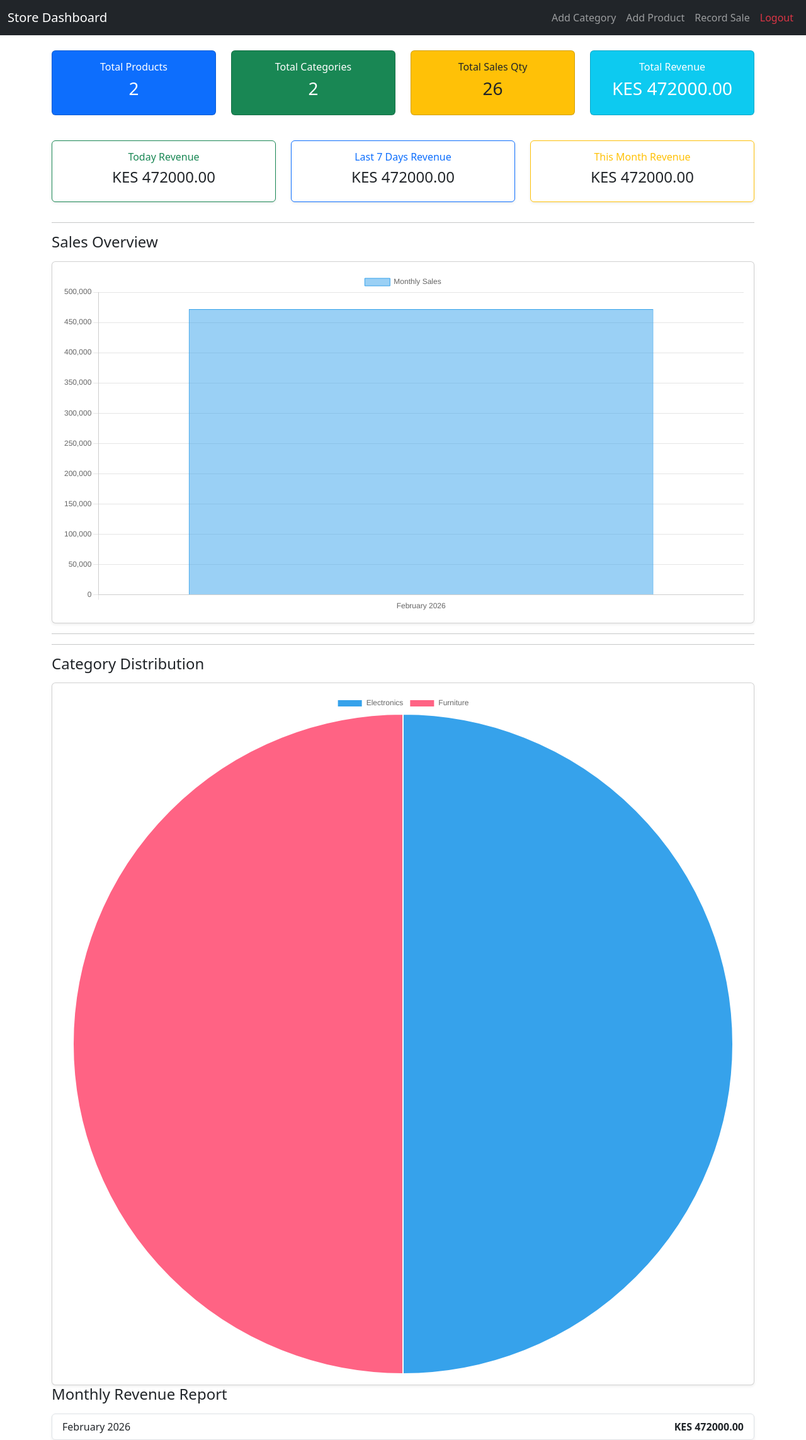
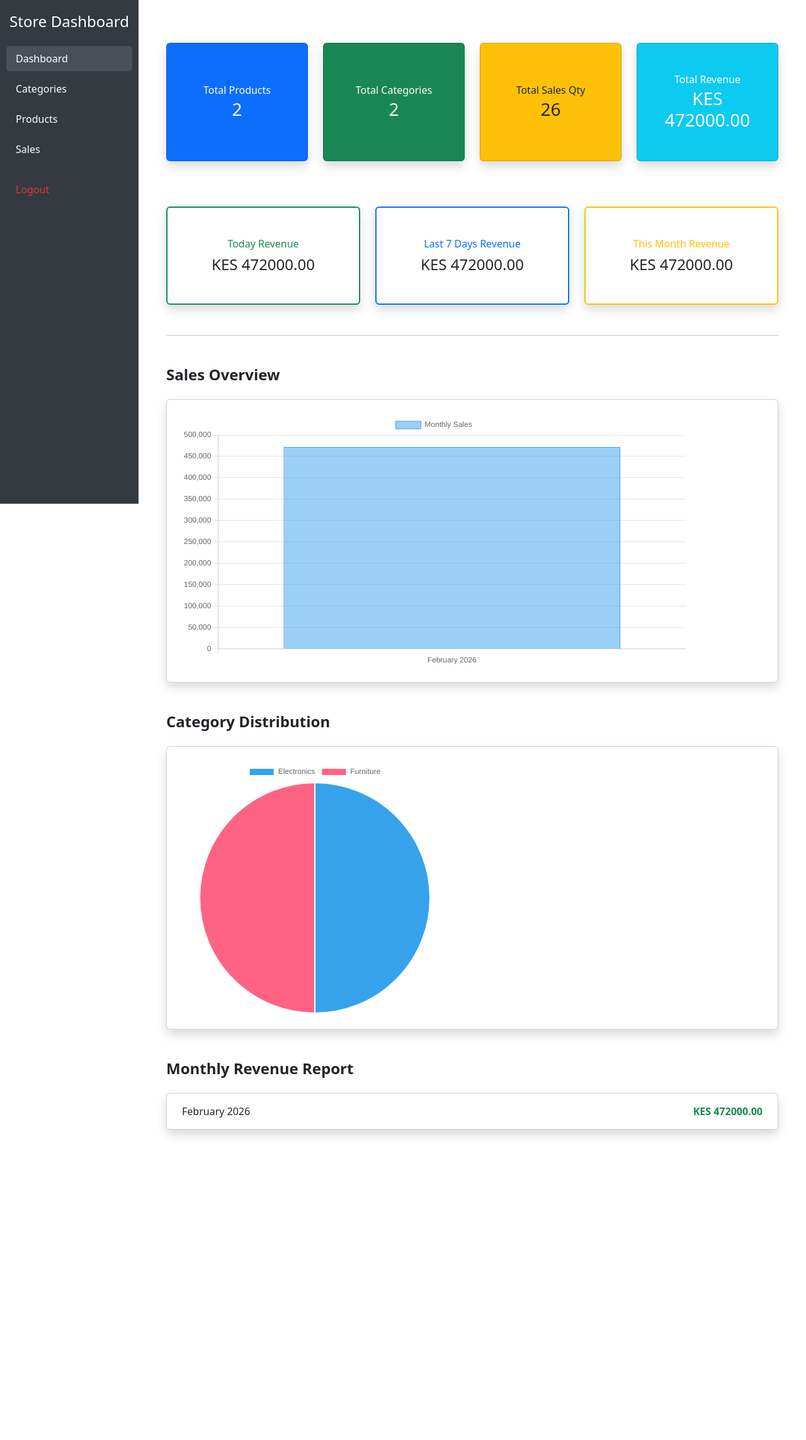
Before and after one commit to Blackscure/inventory, a Django app: page / in a window 1280 px wide. Shown: the whole page at 63% size. After the commit the page ends 1805 px from the top, so only its background shows below. Run offline with Django 5.2, Linux system fonts and the light colour scheme; a user stored in the database is signed in; data comes from the database, SQL or seed files in the repository; both versions use the stored data as it was after the commit.

Commit message:
crud created

```diff
--- a/store/templates/base.html
+++ b/store/templates/base.html
@@ -5,37 +5,87 @@
 
     <!-- Bootstrap CDN -->
     <link href="https://cdn.jsdelivr.net/npm/bootstrap@5.3.2/dist/css/bootstrap.min.css" rel="stylesheet">
+    <style>
+        body {
+            min-height: 100vh;
+            margin: 0;
+        }
+
+        /* Sidebar */
+        .sidebar {
+            width: 220px; /* fixed width */
+            min-height: 100vh;
+            background-color: #343a40;
+            color: white;
+            position: fixed; /* sidebar stays fixed */
+            top: 0;
+            left: 0;
+            padding: 20px 10px;
+        }
+
+        .sidebar a {
+            color: white;
+            text-decoration: none;
+            display: block;
+            padding: 8px 15px;
+            border-radius: 5px;
+        }
+
+        .sidebar a.active, .sidebar a:hover {
+            background-color: #495057;
+        }
+
+        /* Main content */
+        .content {
+            margin-left: 220px; /* same as sidebar width */
+            padding: 20px;
+            width: calc(100% - 220px);
+        }
+
+        @media(max-width: 768px){
+            .sidebar {
+                width: 100%;
+                position: relative;
+            }
+            .content {
+                margin-left: 0;
+                width: 100%;
+            }
+        }
+    </style>
 </head>
 
 <body>
 
-<nav class="navbar navbar-expand-lg navbar-dark bg-dark">
-    <div class="container-fluid">
-        <a class="navbar-brand" href="{% url 'dashboard' %}">Store Dashboard</a>
+<div class="d-flex">
 
-        <div class="collapse navbar-collapse">
-            <ul class="navbar-nav ms-auto">
-                {% if user.is_authenticated %}
-                    <li class="nav-item">
-                        <a class="nav-link" href="{% url 'add_category' %}">Add Category</a>
+    <!-- Sidebar -->
+    <div class="sidebar">
+        <h4 class="text-center mb-4">Store Dashboard</h4>
+        <ul class="nav flex-column">
+            <li class="nav-item mb-2">
+                <a class="nav-link {% if request.path == '/' %}active{% endif %}" href="{% url 'dashboard' %}">Dashboard</a>
             </li>
-                    <li class="nav-item">
-                        <a class="nav-link" href="{% url 'add_product' %}">Add Product</a>
+            <li class="nav-item mb-2">
+                <a class="nav-link {% if request.path == '/categories/' %}active{% endif %}" href="{% url 'category_list' %}">Categories</a>
             </li>
-                    <li class="nav-item">
-                        <a class="nav-link" href="{% url 'add_sale' %}">Record Sale</a>
+            <li class="nav-item mb-2">
+                <a class="nav-link {% if request.path == '/products/' %}active{% endif %}" href="{% url 'product_list' %}">Products</a>
             </li>
-                    <li class="nav-item">
+            <li class="nav-item mb-2">
+                <a class="nav-link {% if request.path == '/sales/' %}active{% endif %}" href="{% url 'sale_list' %}">Sales</a>
+            </li>
+            <li class="nav-item mt-3">
                 <a class="nav-link text-danger" href="{% url 'logout' %}">Logout</a>
             </li>
-                {% endif %}
         </ul>
     </div>
+
+    <!-- Main Content -->
+    <div class="content">
+        {% block content %}{% endblock %}
     </div>
-</nav>
 
-<div class="container mt-4">
-    {% block content %}{% endblock %}
 </div>
 
 <script src="https://cdn.jsdelivr.net/npm/chart.js"></script>
--- a/store/templates/dashboard.html
+++ b/store/templates/dashboard.html
@@ -1,118 +1,115 @@
 {% extends 'base.html' %}
 {% block content %}
+
+<div class="container-fluid px-0 px-md-2 px-lg-4">
 
     <!-- ===================== -->
     <!-- TOP SUMMARY CARDS -->
     <!-- ===================== -->
-<div class="row text-center">
-
-    <div class="col-md-3">
-        <div class="card bg-primary text-white mb-3">
-            <div class="card-body">
-                <h6>Total Products</h6>
-                <h3>{{ total_products }}</h3>
+    <div class="row text-center g-3 g-md-4 mt-3 mt-md-4">
+        <div class="col-6 col-md-3">
+            <div class="card bg-primary text-white shadow h-100">
+                <div class="card-body d-flex flex-column justify-content-center py-4 py-md-5">
+                    <h6 class="mb-1">Total Products</h6>
+                    <h3 class="mb-0">{{ total_products }}</h3>
                 </div>
             </div>
         </div>
-
-    <div class="col-md-3">
-        <div class="card bg-success text-white mb-3">
-            <div class="card-body">
-                <h6>Total Categories</h6>
-                <h3>{{ total_categories }}</h3>
+        <div class="col-6 col-md-3">
+            <div class="card bg-success text-white shadow h-100">
+                <div class="card-body d-flex flex-column justify-content-center py-4 py-md-5">
+                    <h6 class="mb-1">Total Categories</h6>
+                    <h3 class="mb-0">{{ total_categories }}</h3>
                 </div>
             </div>
         </div>
-
-    <div class="col-md-3">
-        <div class="card bg-warning text-dark mb-3">
-            <div class="card-body">
-                <h6>Total Sales Qty</h6>
-                <h3>{{ total_sales }}</h3>
+        <div class="col-6 col-md-3">
+            <div class="card bg-warning text-dark shadow h-100">
+                <div class="card-body d-flex flex-column justify-content-center py-4 py-md-5">
+                    <h6 class="mb-1">Total Sales Qty</h6>
+                    <h3 class="mb-0">{{ total_sales }}</h3>
                 </div>
             </div>
         </div>
-
-    <div class="col-md-3">
-        <div class="card bg-info text-white mb-3">
-            <div class="card-body">
-                <h6>Total Revenue</h6>
-                <h3>KES {{ total_revenue }}</h3>
+        <div class="col-6 col-md-3">
+            <div class="card bg-info text-white shadow h-100">
+                <div class="card-body d-flex flex-column justify-content-center py-4 py-md-5">
+                    <h6 class="mb-1">Total Revenue</h6>
+                    <h3 class="mb-0">KES {{ total_revenue }}</h3>
                 </div>
             </div>
         </div>
-
     </div>
 
     <!-- ===================== -->
     <!-- PERIOD REVENUE CARDS -->
     <!-- ===================== -->
-<div class="row text-center mt-4">
-
+    <div class="row text-center g-3 g-md-4 mt-4 mt-md-5">
         <div class="col-md-4">
-        <div class="card border-success mb-3 shadow-sm">
-            <div class="card-body">
-                <h6 class="text-success">Today Revenue</h6>
-                <h4>KES {{ today_revenue }}</h4>
+            <div class="card border-success border-2 shadow h-100">
+                <div class="card-body py-4 py-md-5">
+                    <h6 class="text-success mb-2">Today Revenue</h6>
+                    <h4 class="mb-0">KES {{ today_revenue|default:"0" }}</h4>
+                </div>
+            </div>
+        </div>
+        <div class="col-md-4">
+            <div class="card border-primary border-2 shadow h-100">
+                <div class="card-body py-4 py-md-5">
+                    <h6 class="text-primary mb-2">Last 7 Days Revenue</h6>
+                    <h4 class="mb-0">KES {{ weekly_revenue|default:"0" }}</h4>
+                </div>
+            </div>
+        </div>
+        <div class="col-md-4">
+            <div class="card border-warning border-2 shadow h-100">
+                <div class="card-body py-4 py-md-5">
+                    <h6 class="text-warning mb-2">This Month Revenue</h6>
+                    <h4 class="mb-0">KES {{ monthly_revenue|default:"0" }}</h4>
+                </div>
             </div>
         </div>
     </div>
 
-    <div class="col-md-4">
-        <div class="card border-primary mb-3 shadow-sm">
-            <div class="card-body">
-                <h6 class="text-primary">Last 7 Days Revenue</h6>
-                <h4>KES {{ weekly_revenue }}</h4>
+    <hr class="my-4 my-md-5">
+
+    <!-- SALES CHART -->
+    <h4 class="mb-3 mb-md-4 fw-semibold">Sales Overview</h4>
+    <div class="card shadow mb-4 mb-md-5">
+        <div class="card-body p-3 p-md-4">
+            <div style="position: relative; height: 400px; width: 100%;">
+                <canvas id="salesChart"></canvas>
             </div>
         </div>
     </div>
 
-    <div class="col-md-4">
-        <div class="card border-warning mb-3 shadow-sm">
-            <div class="card-body">
-                <h6 class="text-warning">This Month Revenue</h6>
-                <h4>KES {{ monthly_revenue }}</h4>
+    <!-- CATEGORY DISTRIBUTION -->
+    <h4 class="mb-3 mb-md-4 fw-semibold">Category Distribution</h4>
+    <div class="card shadow mb-4 mb-md-5">
+        <div class="card-body p-4">
+            <div style="position: relative; height: 400px; width: 100%; max-width: 900px; margin: 0 auto;">
+                <canvas id="categoryPieChart"></canvas>
             </div>
         </div>
     </div>
 
-</div>
-
-<hr>
-
-<!-- ===================== -->
-<!-- SALES CHART -->
-<!-- ===================== -->
-<h4 class="mb-3">Sales Overview</h4>
-<div class="card p-3 shadow-sm">
-    <canvas id="salesChart"></canvas>
-</div>
-
-<hr>
-
-<hr>
-
-<h4 class="mb-3">Category Distribution</h4>
-
-<div class="card p-3 shadow-sm">
-    <canvas id="categoryPieChart"></canvas>
-</div>
-
-<!-- ===================== -->
     <!-- MONTHLY REPORT -->
-<!-- ===================== -->
-<h4 class="mb-3">Monthly Revenue Report</h4>
-<ul class="list-group shadow-sm">
+    <h4 class="mb-3 mb-md-4 fw-semibold">Monthly Revenue Report</h4>
+    <div class="card shadow">
+        <ul class="list-group list-group-flush">
             {% for month in monthly_report %}
-        <li class="list-group-item d-flex justify-content-between">
-            {{ month.month }}
-            <span class="fw-bold">KES {{ month.total }}</span>
+                <li class="list-group-item d-flex justify-content-between align-items-center px-3 px-md-4 py-3">
+                    <span>{{ month.month }}</span>
+                    <span class="fw-bold text-success">KES {{ month.total }}</span>
                 </li>
             {% empty %}
-        <li class="list-group-item text-center text-muted">
+                <li class="list-group-item text-center text-muted py-5">
                     No sales recorded yet
                 </li>
             {% endfor %}
         </ul>
+    </div>
+
+</div>
 
 {% endblock %}
--- a/store/urls.py
+++ b/store/urls.py
@@ -7,5 +7,20 @@ urlpatterns = [
     path('add-category/', views.add_category, name='add_category'),
     path('add-product/', views.add_product, name='add_product'),
     path('add-sale/', views.add_sale, name='add_sale'),
-    path('register/', views.register, name='register'),
+    path('categories/', views.category_list, name='category_list'),
+    path('categories/add/', views.add_category, name='add_category'),
+    path('categories/edit/<int:pk>/', views.edit_category, name='edit_category'),
+    path('categories/delete/<int:pk>/', views.delete_category, name='delete_category'),
+
+    # Products
+    path('products/', views.product_list, name='product_list'),
+    path('products/add/', views.add_product, name='add_product'),
+    path('products/edit/<int:pk>/', views.edit_product, name='edit_product'),
+    path('products/delete/<int:pk>/', views.delete_product, name='delete_product'),
+
+    # Sales
+    path('sales/', views.sale_list, name='sale_list'),
+    path('sales/add/', views.add_sale, name='add_sale'),
+    path('sales/edit/<int:pk>/', views.edit_sale, name='edit_sale'),
+    path('sales/delete/<int:pk>/', views.delete_sale, name='delete_sale'),
 ]
--- a/store/views.py
+++ b/store/views.py
@@ -1,4 +1,4 @@
-from django.shortcuts import render, redirect
+from django.shortcuts import get_object_or_404, render, redirect
 from django.contrib.auth.decorators import login_required
 from django.db.models import Count, DecimalField, Sum, F,ExpressionWrapper
 from .models import Product, Category, Sale
@@ -14,6 +14,109 @@ def register(request):
         form.save()
         return redirect('login')
     return render(request, 'register.html', {'form': form})
+
+def category_list(request):
+    categories = Category.objects.all()
+    return render(request, 'category_list.html', {'categories': categories})
+
+def product_list(request):
+    products = Product.objects.select_related('category').all()
+    return render(request, 'product_list.html', {'products': products})
+
+def sale_list(request):
+    sales = Sale.objects.select_related('product').all()
+
+    for sale in sales:
+        sale.total_price = sale.quantity_sold * sale.product.price
+
+    return render(request, 'sale_list.html', {'sales': sales})
+
+def add_sale(request):
+    if request.method == 'POST':
+        form = SaleForm(request.POST)
+        if form.is_valid():
+            form.save()
+            return redirect('sale_list')
+    else:
+        form = SaleForm()
+    return render(request, 'sale_form.html', {'form': form, 'title': 'Record Sale'})
+
+def edit_sale(request, pk):
+    sale = get_object_or_404(Sale, pk=pk)
+    if request.method == 'POST':
+        form = SaleForm(request.POST, instance=sale)
+        if form.is_valid():
+            form.save()
+            return redirect('sale_list')
+    else:
+        form = SaleForm(instance=sale)
+    return render(request, 'sale_form.html', {'form': form, 'title': 'Edit Sale'})
+
+def delete_sale(request, pk):
+    sale = get_object_or_404(Sale, pk=pk)
+    if request.method == 'POST':
+        sale.delete()
+        return redirect('sale_list')
+    return render(request, 'sale_confirm_delete.html', {'sale': sale})
+
+def add_category(request):
+    if request.method == 'POST':
+        form = CategoryForm(request.POST)
+        if form.is_valid():
+            form.save()
+            return redirect('category_list')
+    else:
+        form = CategoryForm()
+    return render(request, 'category_form.html', {'form': form, 'title': 'Add Category'})
+
+
+def edit_category(request, pk):
+    category = get_object_or_404(Category, pk=pk)
+    if request.method == 'POST':
+        form = CategoryForm(request.POST, instance=category)
+        if form.is_valid():
+            form.save()
+            return redirect('category_list')
+    else:
+        form = CategoryForm(instance=category)
+    return render(request, 'category_form.html', {'form': form, 'title': 'Edit Category'})
+
+
+def add_product(request):
+    if request.method == 'POST':
+        form = ProductForm(request.POST)
+        if form.is_valid():
+            form.save()
+            return redirect('product_list')
+    else:
+        form = ProductForm()
+    return render(request, 'product_form.html', {'form': form, 'title': 'Add Product'})
+
+def edit_product(request, pk):
+    product = get_object_or_404(Product, pk=pk)
+    if request.method == 'POST':
+        form = ProductForm(request.POST, instance=product)
+        if form.is_valid():
+            form.save()
+            return redirect('product_list')
+    else:
+        form = ProductForm(instance=product)
+    return render(request, 'product_form.html', {'form': form, 'title': 'Edit Product'})
+
+def delete_product(request, pk):
+    product = get_object_or_404(Product, pk=pk)
+    if request.method == 'POST':
+        product.delete()
+        return redirect('product_list')
+    return render(request, 'product_confirm_delete.html', {'product': product})
+
+
+def delete_category(request, pk):
+    category = get_object_or_404(Category, pk=pk)
+    if request.method == 'POST':
+        category.delete()
+        return redirect('category_list')
+    return render(request, 'category_confirm_delete.html', {'category': category})
 
 
 @login_required
```
Also changed, not shown: store/templates/category_confirm_delete.html (added, +15 -0 lines), store/templates/category_form.html (added, +15 -0 lines), store/templates/category_list.html (added, +45 -0 lines), store/templates/product_confirm_delete.html (added, +15 -0 lines), store/templates/product_form.html (added, +15 -0 lines), store/templates/product_list.html (added, +48 -0 lines), store/templates/sale_list.html (added, +49 -0 lines), db.sqlite3. Lines whose indentation alone changed are shown as unchanged.
